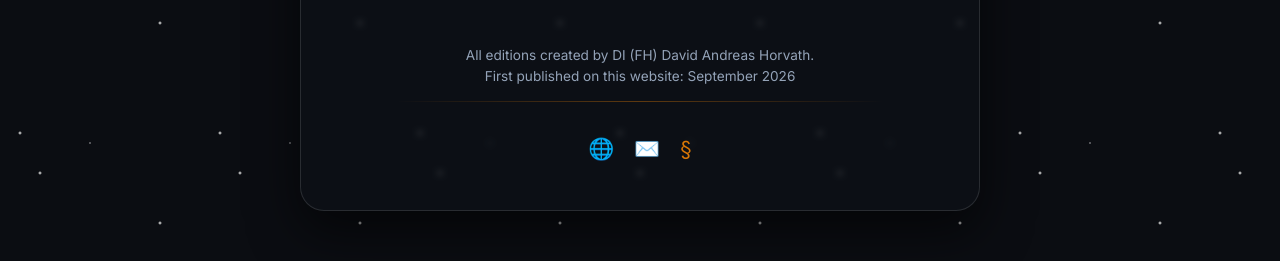
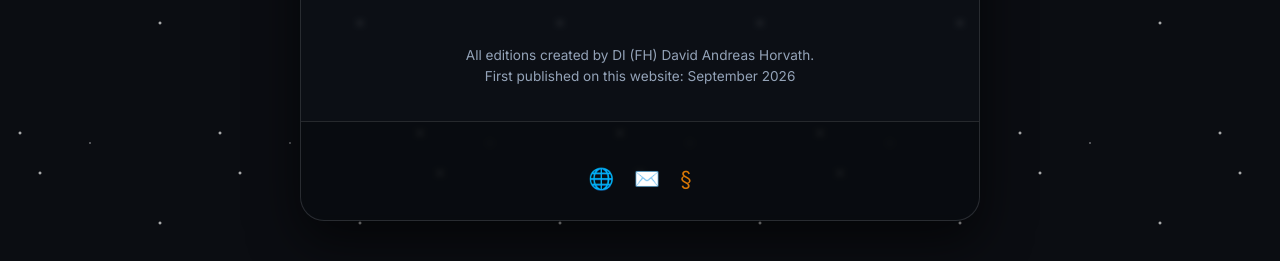
Before and after one commit to david-andreas-horvath/Language-Profile, a plain HTML site: page index.html in a window 1280 px wide. Shown: the part 2097-2358 px from the top of the page. Drawn offline with Linux system fonts and the light colour scheme.

Commit message:
Update index.html

```diff
--- a/index.html
+++ b/index.html
@@ -285,6 +285,16 @@
         text-decoration: underline;
     }
 
+    /* FOOTER CONTAINER */
+    .footer-container {
+        background-color: rgba(0, 0, 0, 0.25);
+        border-top: 1px solid var(--card-border);
+        margin: 35px -35px -45px -35px; /* Dehnt den Container exakt bis an die Ränder der Karte aus */
+        padding: 20px 35px 25px 35px;
+        border-bottom-left-radius: 24px;  /* Gleicher Radius wie die Hauptkarte */
+        border-bottom-right-radius: 24px;
+    }
+
     /* RESPONSIVE DESIGN */
     @media (max-width: 480px) {
         .card {
@@ -358,9 +368,9 @@
             First published on this website: September 2026
         </div>
 
-        <!-- LINE -->
-        <hr class="divider">
-
+        <!-- FOOTER CONTAINER WITH ICONS -->
+        <div class="footer-container">
+            <div class="icon-bar" style="margin-top: 0;"></div>
                 <!-- ICON BAR WITH LINKS AND POPUP TRIGGER -->
                 <div class="icon-bar">
                     <!-- HYPIA Link -->
@@ -371,6 +381,8 @@
 
                     <!-- Legal Notice / Impressum Popup Trigger -->
                     <span class="footer-icon" onclick="openImpressum()" title="Legal Notice / Impressum">§</span>
+                </div>
+            </div>
         </div>
     </div>
 
```
Lines whose indentation alone changed are shown as unchanged.
